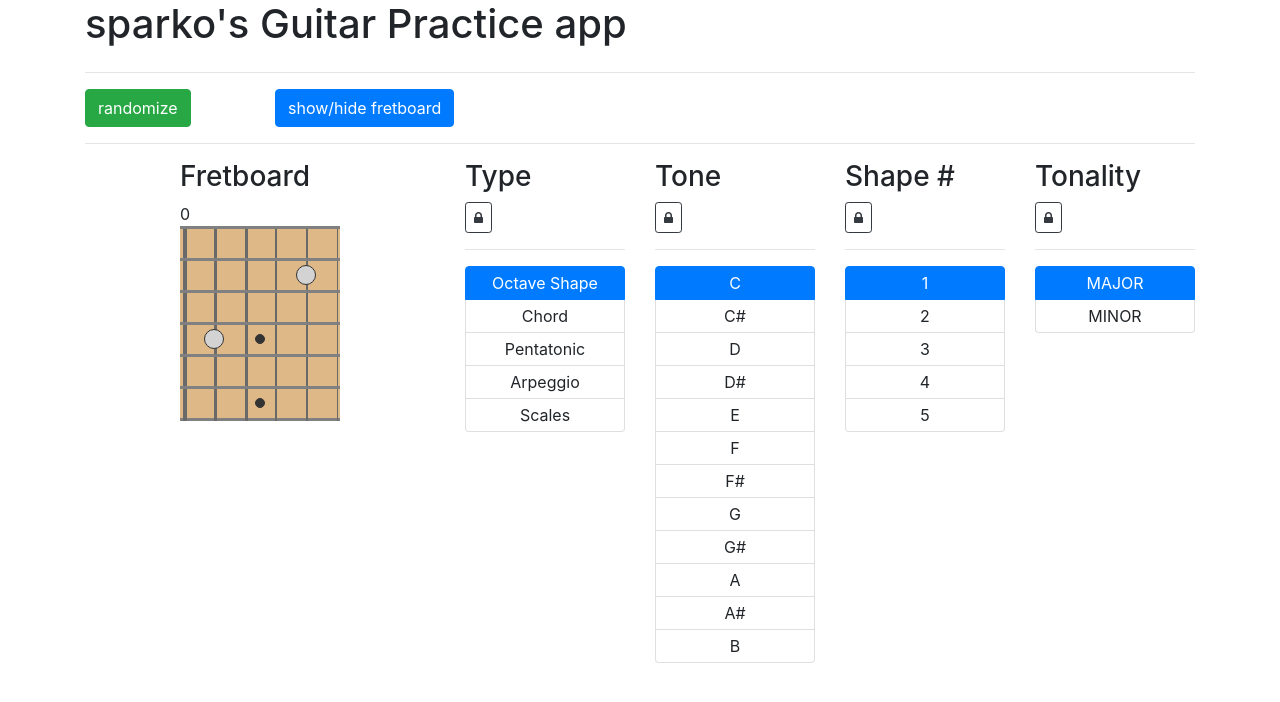
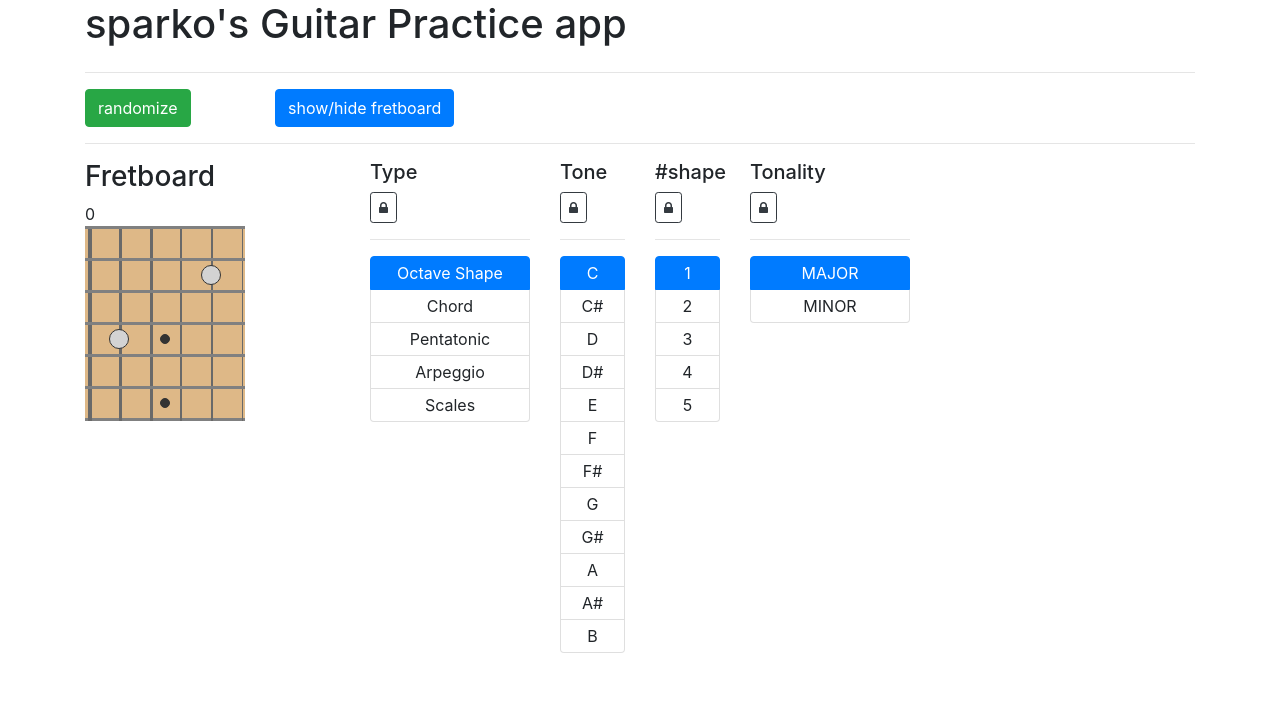
Before and after one commit to sparkoo/guitar-practice, an Angular app: page / in a window 1280 px wide. Shown: the top 702 px of the page. Built offline with nearby package versions, Linux system fonts and the light colour scheme.

Commit message:
narrower columns

```diff
--- a/src/app/practice/practice.component.html
+++ b/src/app/practice/practice.component.html
@@ -9,8 +9,6 @@
 </div>
 <hr/>
 <div class="row">
-  <div class="col-md-1">
-  </div>
   <div class="col-md-2">
     <h3>Fretboard</h3>
     <app-fretboard [shape]="shape" *ngIf="showFretboard"></app-fretboard>
@@ -18,7 +16,7 @@
   <div class="col-md-1">
   </div>
   <div class="col-md-2">
-    <h3>Type</h3>
+    <h5>Type</h5>
     <button class="btn btn-sm btn-outline-dark" style="cursor: pointer;" (click)="toggleLock(locks.type)">
       <i class="fa fa-lock" aria-hidden="true"></i>
     </button>
@@ -32,8 +30,8 @@
       </li>
     </ul>
   </div>
-  <div class="col-md-2">
-    <h3>Tone</h3>
+  <div class="col-md-1">
+    <h5>Tone</h5>
     <button class="btn btn-sm btn-outline-dark" style="cursor: pointer;" (click)="toggleLock(locks.tone)">
       <i class="fa fa-lock" aria-hidden="true"></i>
     </button>
@@ -47,8 +45,8 @@
       </li>
     </ul>
   </div>
-  <div class="col-md-2">
-    <h3>Shape #</h3>
+  <div class="col-md-1">
+    <h5>#shape</h5>
     <button class="btn btn-sm btn-outline-dark" style="cursor: pointer;" (click)="toggleLock(locks.shapeNo)">
       <i class="fa fa-lock" aria-hidden="true"></i>
     </button>
@@ -63,7 +61,7 @@
     </ul>
   </div>
   <div class="col-md-2">
-    <h3>Tonality</h3>
+    <h5>Tonality</h5>
     <button class="btn btn-sm btn-outline-dark" style="cursor: pointer;" (click)="toggleLock(locks.tonality)">
       <i class="fa fa-lock" aria-hidden="true"></i>
     </button>
```
